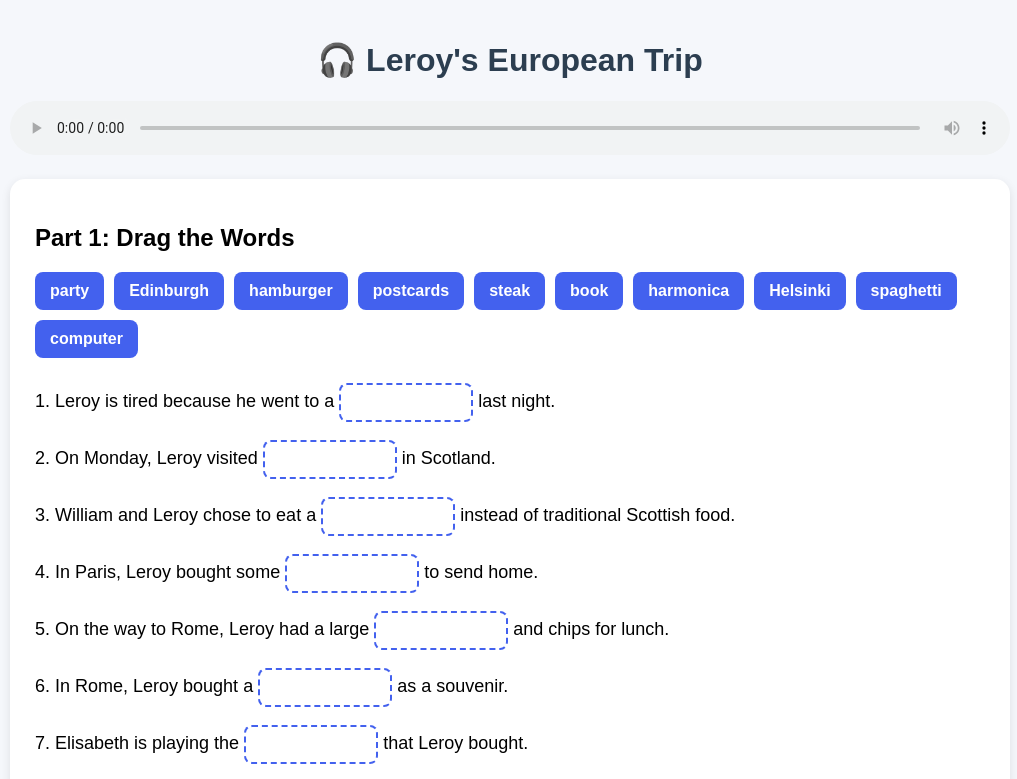
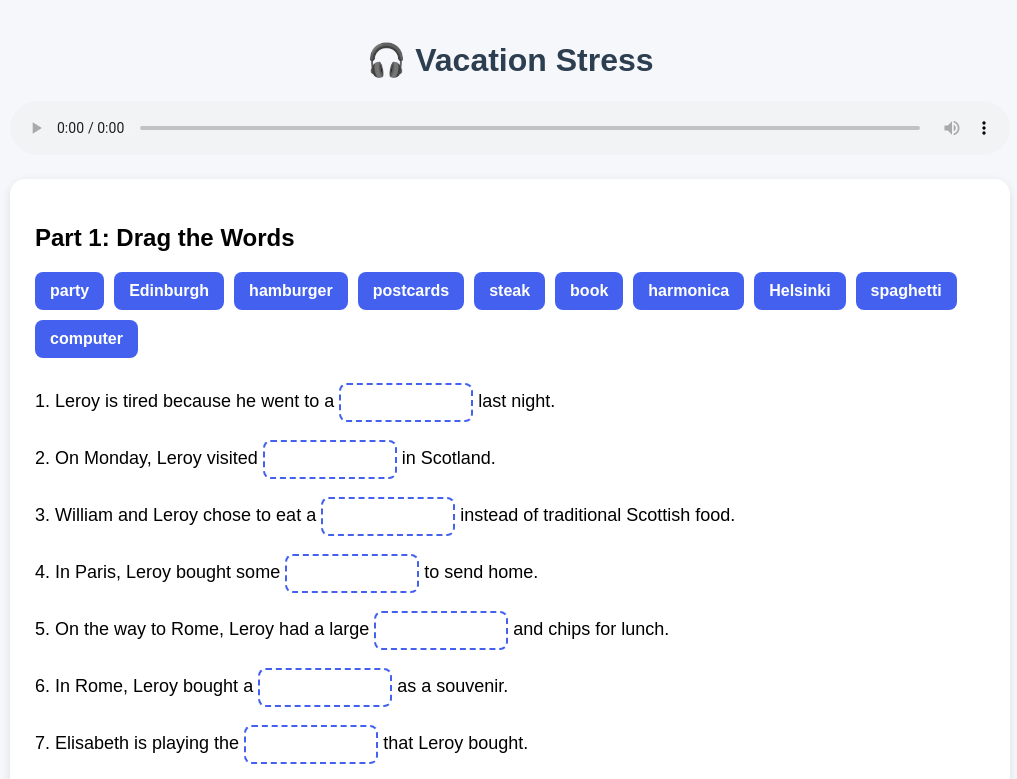
Before and after one commit to prawiramsall-wq/Listening-Intermediate-3, a plain HTML site: page index.html in a window 1280 px wide. Shown: the top 779 px of the page, without its empty margins (130-1147 px from the left). Drawn offline with Linux system fonts and the light colour scheme.

Commit message:
Update index.html

```diff
--- a/index.html
+++ b/index.html
@@ -3,7 +3,7 @@
 <head>
 <meta charset="UTF-8">
 <meta name="viewport" content="width=device-width, initial-scale=1.0">
-<title>Leroy's European Trip - Listening Exercise</title>
+<title>Leroy's Vacation Stress - Listening Exercise</title>
 <style>
 body{font-family:Arial,sans-serif;max-width:1000px;margin:auto;padding:20px;background:#f5f7fb}
 h1{text-align:center;color:#2c3e50}
@@ -21,7 +21,7 @@ audio{width:100%}
 </style>
 </head>
 <body>
-<h1>🎧 Leroy's European Trip</h1>
+<h1>🎧 Vacation Stress</h1>
 <audio controls>
 <source src="2L4-vacation-stress.mp3" type="audio/mpeg">
 </audio>
```
